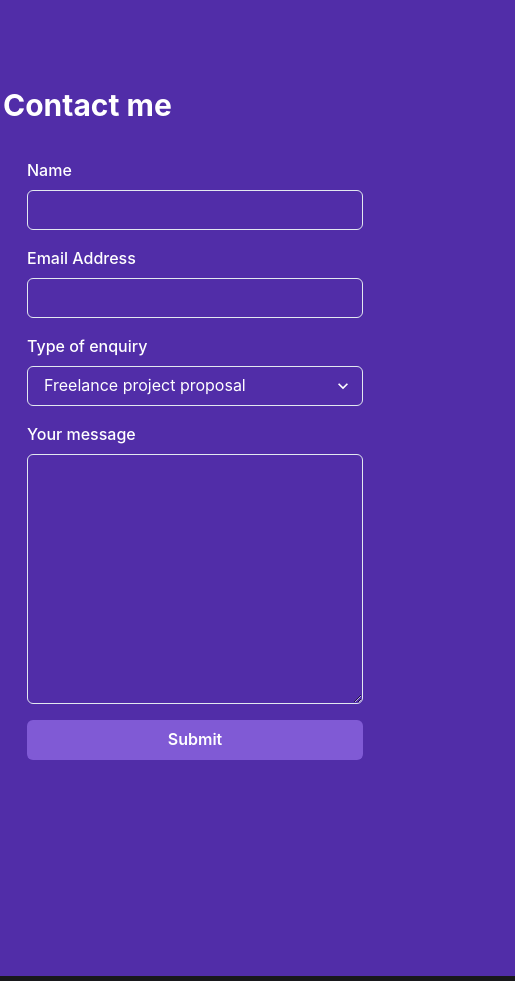
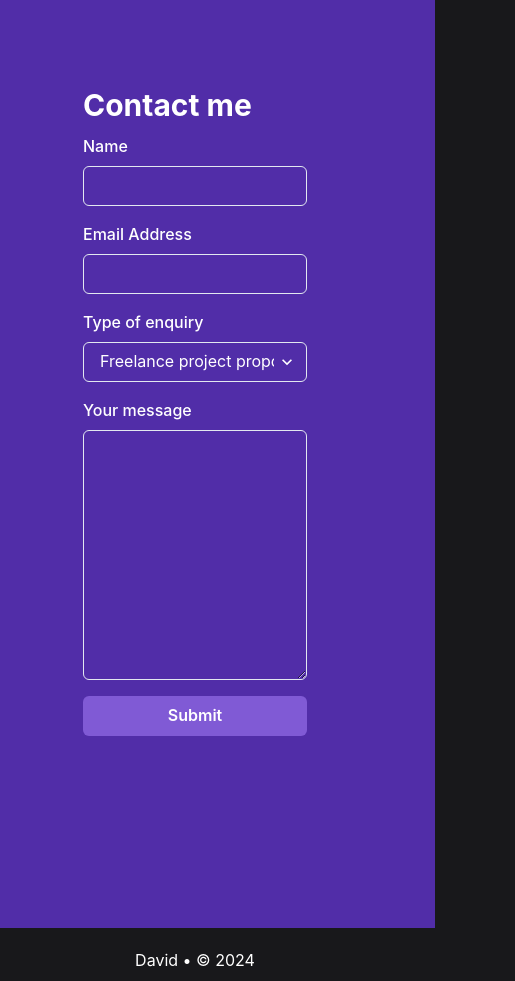
Before and after one commit to thedatadj/Portfolio, a React (Create React App) app: page / in a window 390 px wide. Shown: the part 2800-3781 px from the top of the page, 515 px wide, since content can reach past the window. Built offline with nearby package versions, Linux system fonts and the light colour scheme.

Commit message:
responsive

```diff
--- a/src/components/ContactMeSection.js
+++ b/src/components/ContactMeSection.js
@@ -64,13 +64,13 @@ const ContactMeSection = () => {
       py={16}
       spacing={8}
     >
-      <VStack w={{lg: "80em", base: "40em"}} p={32} alignItems="flex-start">
+      <VStack w={{lg: "79em", base: "30em"}} p={32} alignItems="flex-start">
         <Heading as="h1" id="contactme-section">
           Contact me
         </Heading>
-        <Box p={6} rounded="md" w="100%">
-          <form onSubmit={formik.handleSubmit}>
-            <VStack spacing={4}>
+        <Box p={6} rounded="md" w="100%" padding={0}>
+          <form onSubmit={formik.handleSubmit} >
+            <VStack spacing={4} >
               <FormControl isInvalid=
                 {
                   formik.errors.firstName && formik.touched.firstName
```
